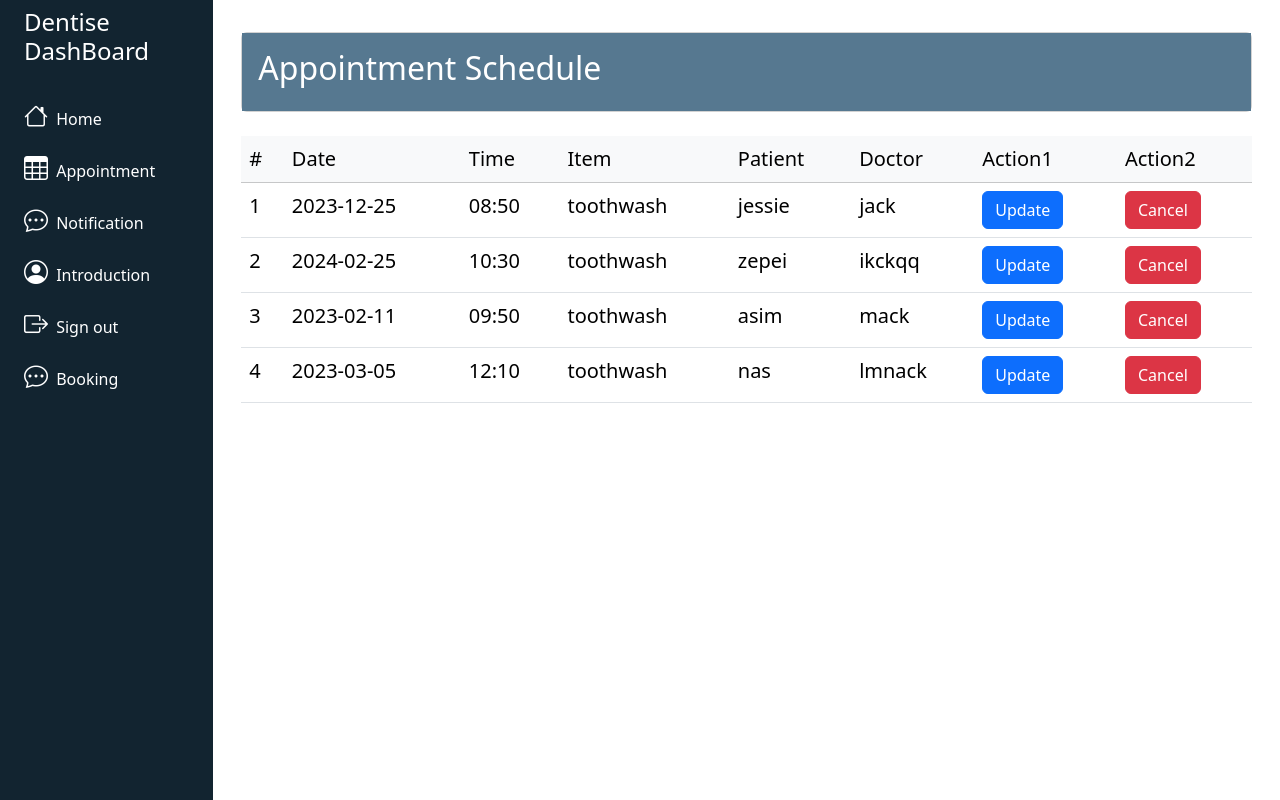
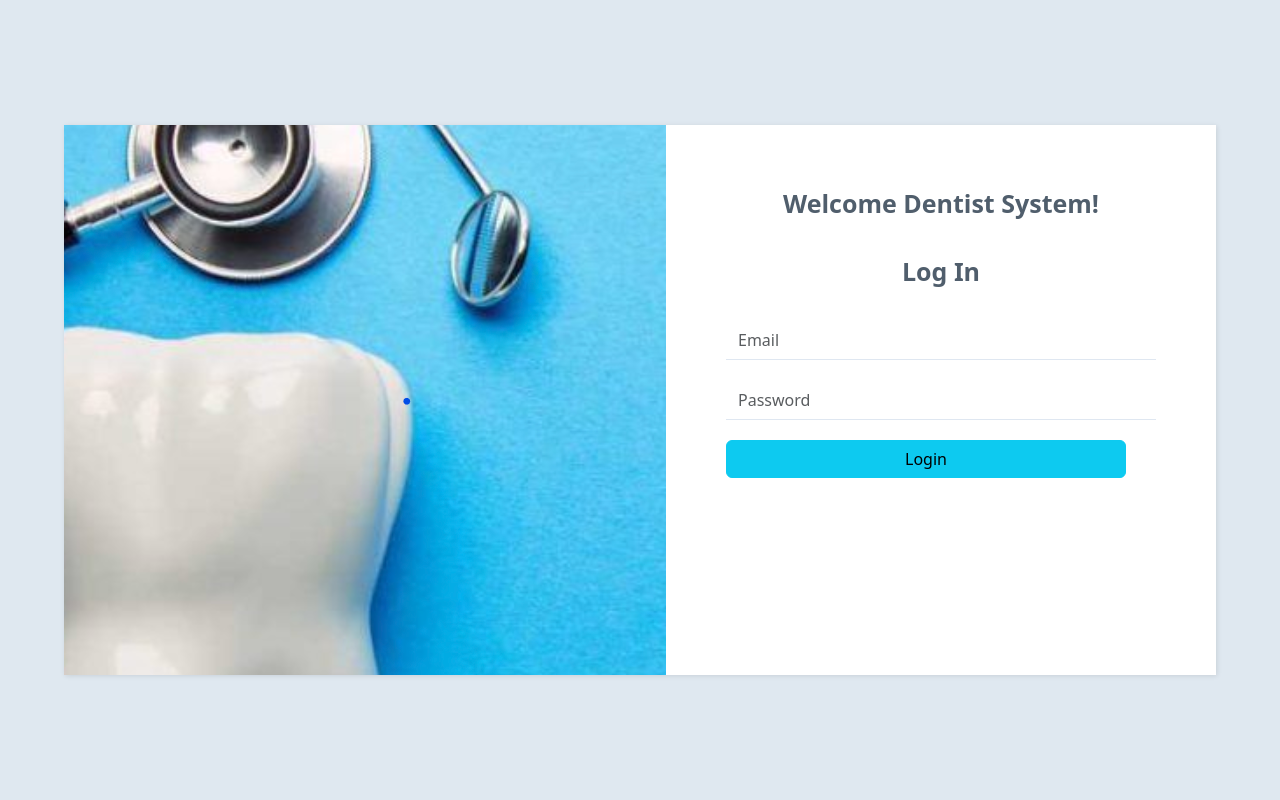
Before and after one commit to DentistProject/Frontend-Dentist, a Vue app: page / in a window 1280 px wide. Built offline with nearby package versions, Linux system fonts and the light colour scheme.

Commit message:
add router from login to register

```diff
--- a/src/components/Login.vue
+++ b/src/components/Login.vue
@@ -3,20 +3,41 @@
       <div class="form-container">
         <div class="image-holder"></div>
 
-      <form method="post">
+        <form @submit.prevent="login">
           <h2 class="text-center"><strong>Welcome Dentist System!</strong></h2>
           <h2 class="text-center"><strong>Log In</strong></h2>
 
-          <div class="form-group"><input class="form-control" type="Username" name="Username" placeholder="Username"></div>
-          <div class="form-group"><input class="form-control" type="password" name="password" placeholder="Password"></div>
           <div class="form-group">
-
+            <input class="form-control" type="text" name="email" v-model="email" placeholder="Email">
           </div>
-          <div class="form-group"><button class="btn btn-success btn-block btn-info bt" type="submit">Login</button></div>
+          <div class="form-group">
+            <input class="form-control" type="password" name="password" v-model="password" placeholder="Password">
+          </div>
+          <div class="form-group">
+            <button class="btn btn-success btn-block btn-info bt" type="submit">Login</button>
+          </div>
         </form>
       </div>
     </div>
   </template>
+
+  <script>
+  export default {
+    data() {
+      return {
+        email: '',
+        password: ''
+      };
+    },
+    methods: {
+      login() {
+
+        this.$router.push('/dentistdashboard');
+      }
+    }
+  };
+  </script>
+
 
 
   <style>
--- a/src/router/index.js
+++ b/src/router/index.js
@@ -10,8 +10,8 @@ const router = createRouter({
     routes: [
       {
         path: '/',
-        name: 'home',
-        component: HomeView
+        name: 'Login',
+        component: Login
       },
       {
         path: '/dentistdashboard',
@@ -19,9 +19,9 @@ const router = createRouter({
         component: DentistDashboard
       },
       {
-        path: '/login',
-        name: 'Login',
-        component: Login
+
+        name: 'HomeView',
+        component: HomeView
       }
 
 
--- a/src/views/HomeView.vue
+++ b/src/views/HomeView.vue
@@ -1,12 +1,12 @@
 <script setup>
-import DentistDashboard from '../components/DentistDashboard.vue'
+import Login from '../components/Login.vue'
 
 </script>
 
 <template>
 
    <main >
-    <DentistDashboard />
+    <Login />
 
 
     </main>
```
Lines whose indentation alone changed are shown as unchanged.
